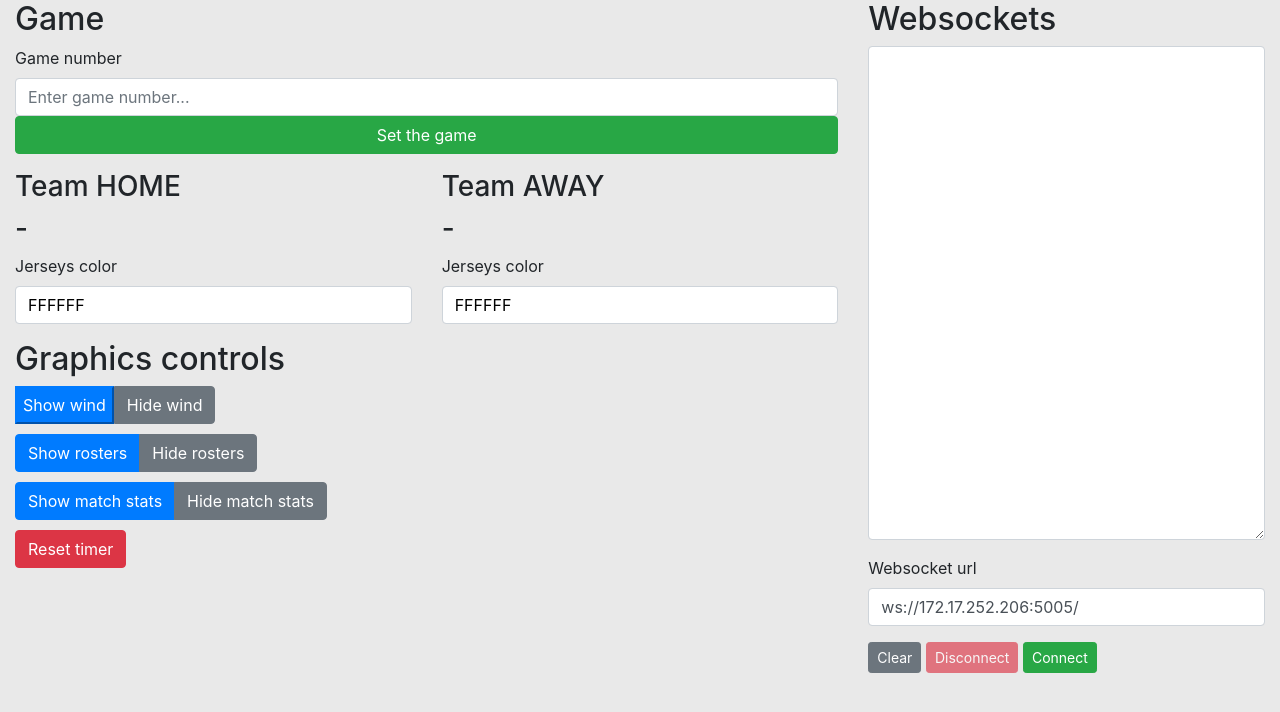
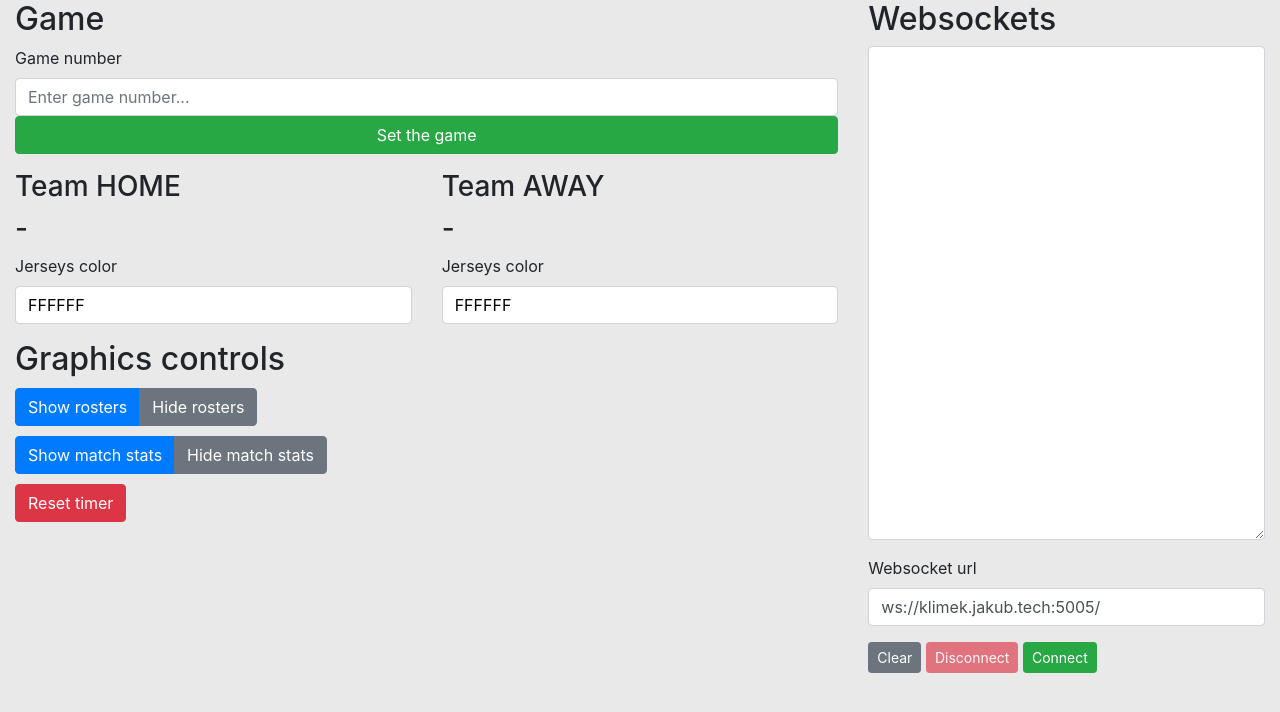
Before and after one commit to jklimek/scoreboard, a Flask app: page /controller in a window 1280 px wide. Shown: the top 712 px of the page. Run offline with Flask 2, Linux system fonts and the light colour scheme; some libraries are stand-ins or nearby versions.

Commit message:
HMP 2023 colors and urls

```diff
--- a/scores_html/static/css/scoreboard.css
+++ b/scores_html/static/css/scoreboard.css
@@ -81,8 +81,8 @@ body {
     --main-bg-color: #ff00ff;
 
     --box-bg-color: rgba(255, 255, 255, 0.84);
-    --box-font-color: #0e5a2f;
-    --box-point-accent-color: #f18682;
+    --box-font-color: #4f2a30;
+    --box-point-accent-color: #d5b43a;
 
     --box-point-accent-fade-color: var(--box-bg-color);
 
@@ -100,7 +100,7 @@ body {
     text-transform: uppercase;
     color: var(--box-font-color);
     background-color: var(--main-bg-color);
-    /*background-image: url("../images/bg2.jpg");*/
+    background-image: url("../images/bg.png");
 
 
     background-size: cover;
--- a/scores_html/static/js/controller.js
+++ b/scores_html/static/js/controller.js
@@ -1,6 +1,6 @@
 function init() {
-    // document.myform.url.value = "ws://klimek.jakub.tech:5005/";
-    document.myform.url.value = "ws://172.17.252.206:5005/";
+    document.myform.url.value = "ws://klimek.jakub.tech:5005/";
+    // document.myform.url.value = "ws://localhost:5005/";
     document.myform.disconnectButton.disabled = true;
 }
 
--- a/scores_html/static/js/scoreboard.js
+++ b/scores_html/static/js/scoreboard.js
@@ -53,8 +53,8 @@ var teams = {
 };
 
 function websocketConnection() {
-    // websocket = new WebSocket("ws://klimek.jakub.tech:5005/");
-    websocket = new WebSocket("ws://172.17.252.206:5005/");
+    websocket = new WebSocket("ws://klimek.jakub.tech:5005/");
+    // websocket = new WebSocket("ws://localhost:5005/");
     websocket.onopen = function (evt) {
         onOpen(evt)
     };
@@ -277,7 +277,7 @@ function toggleWind(toggle) {
 }
 
 function toggleRoster(toggle) {
-    console.log("Toggle wind: ", toggle);
+    console.log("Toggle roster: ", toggle);
     if (toggle) {
         rosterHandle.addClass("active");
     } else {
--- a/scores_html/templates/controller.html
+++ b/scores_html/templates/controller.html
@@ -67,13 +67,14 @@
                     <div id="graphicsControls">
                         <div class="btn-ctrl-group">
 <!--                            <div class="btn-group" role="group">-->
-<!--                                <button type="button" class="btn" onClick="resetTimer();">Show score</button>-->
-<!--                                <button type="button" class="btn btn-secondary" onClick="resetTimer();">Hide score</button>-->
+<!--                                <button type="button" class="btn" onClick="">Show score</button>-->
+<!--                                <button type="button" class="btn btn-secondary" onClick="">Hide score</button>-->
 <!--                            </div>-->
-                            <div class="btn-group" role="group">
-                                <button type="button" class="btn-primary" onClick="toggleWind(1);">Show wind</button>
-                                <button type="button" class="btn btn-secondary" onClick="toggleWind(0);">Hide wind</button>
-                            </div>
+
+<!--                            <div class="btn-group" role="group">-->
+<!--                                <button type="button" class="btn-primary" onClick="toggleWind(1);">Show wind</button>-->
+<!--                                <button type="button" class="btn btn-secondary" onClick="toggleWind(0);">Hide wind</button>-->
+<!--                            </div>-->
 
                         </div>
                         <div class="btn-ctrl-group">
```
